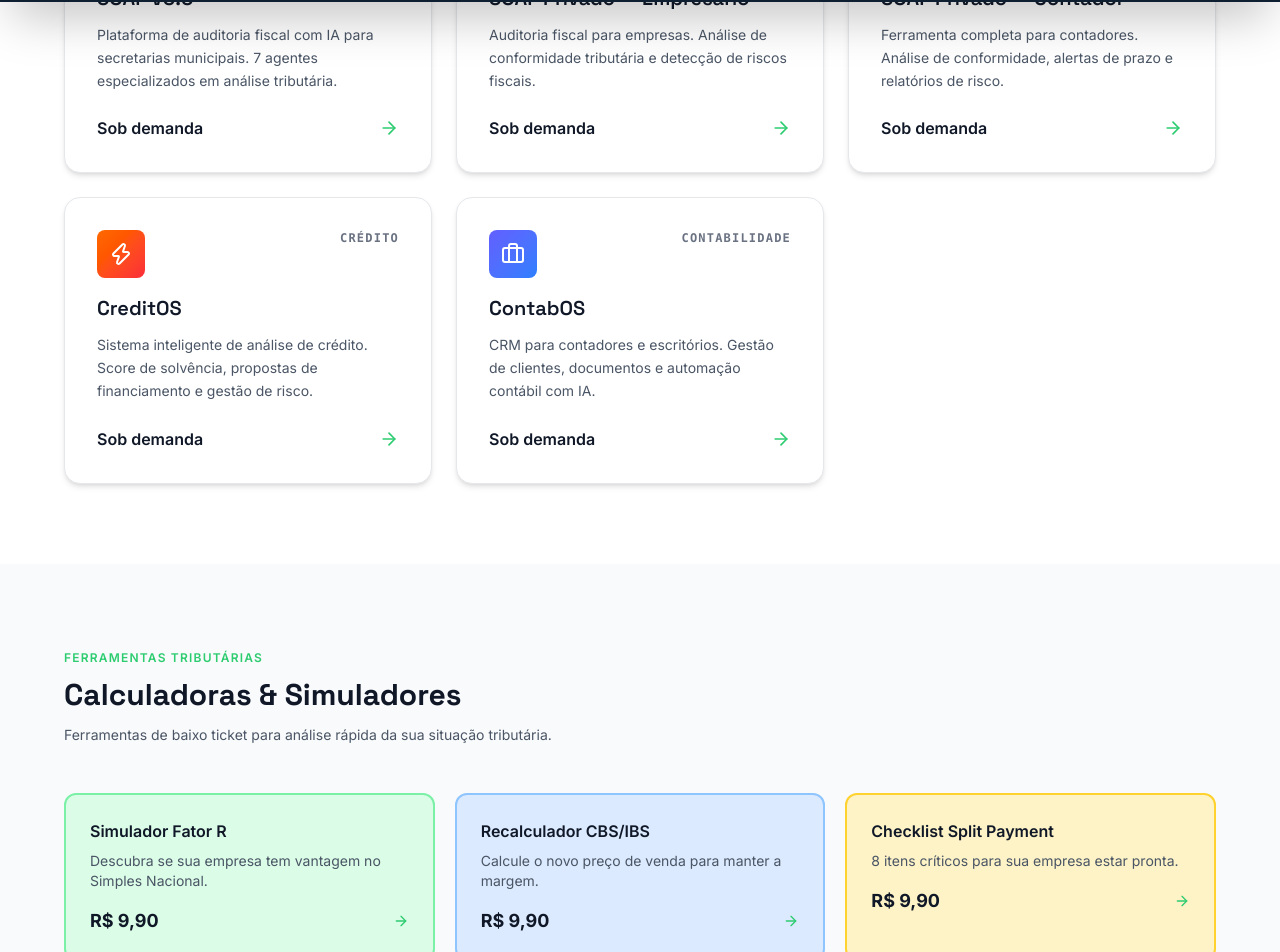
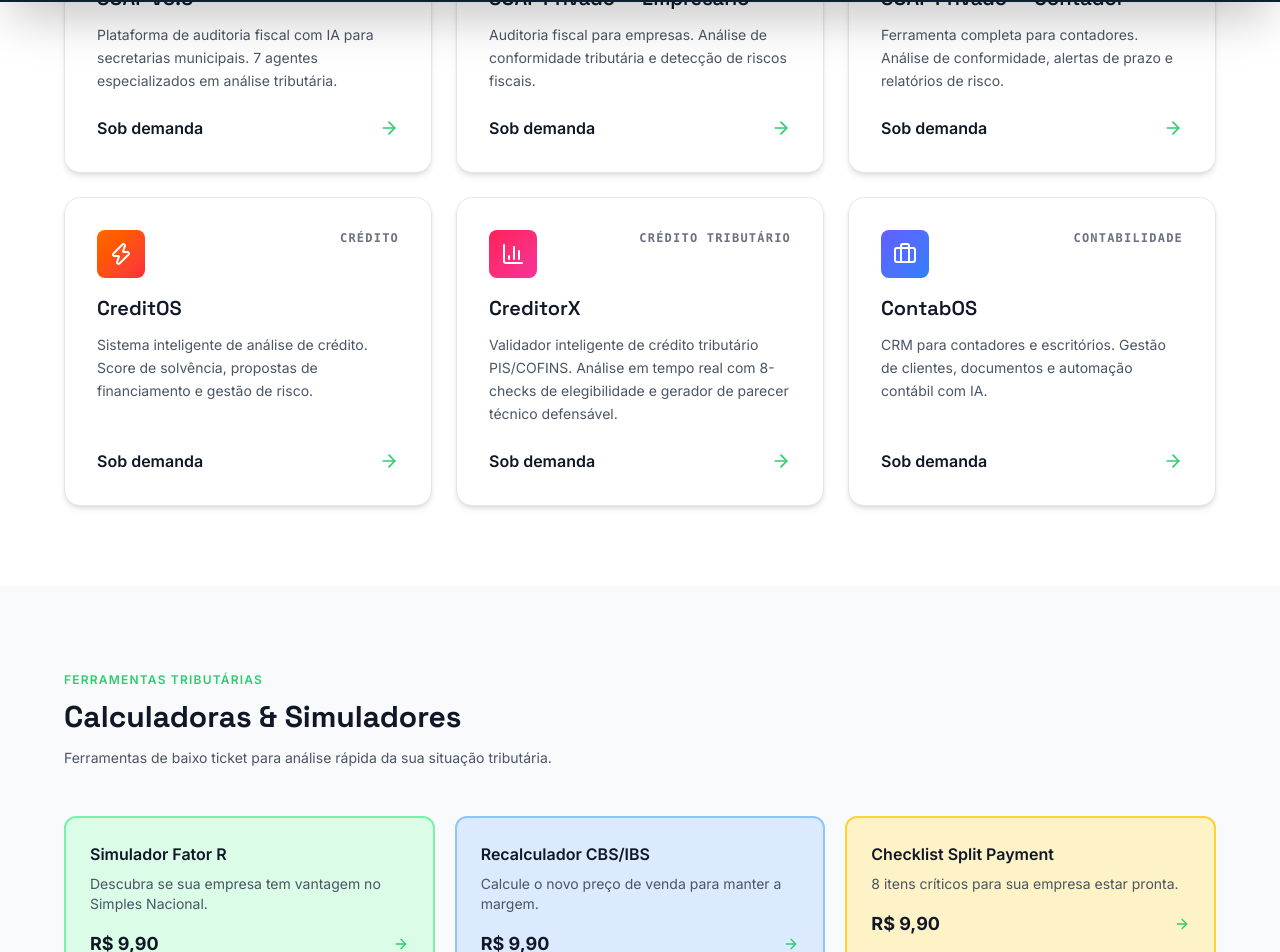
Before and after one commit to pedrosalomao881-star/triade-ia-site, a Next.js app: page /solucoes in a window 1280 px wide. Shown: the part 798-1750 px from the top of the page. Built offline with nearby package versions, Linux system fonts and the light colour scheme.

Commit message:
Add CreditorX to solutions page

```diff
--- a/app/solucoes/page.tsx
+++ b/app/solucoes/page.tsx
@@ -46,6 +46,16 @@ const sistemasPremiun = [
     cor: "from-orange-500 to-red-500",
     icon: Zap,
     href: "https://triadeiaos.com/creditOS/sistema",
+    preco: "Sob demanda",
+  },
+  {
+    id: "creditorx",
+    titulo: "CreditorX",
+    descricao: "Validador inteligente de crédito tributário PIS/COFINS. Análise em tempo real com 8-checks de elegibilidade e gerador de parecer técnico defensável.",
+    categoria: "Crédito Tributário",
+    cor: "from-rose-500 to-pink-500",
+    icon: BarChart3,
+    href: "https://triadeiaos.com/creditorX/sistema",
     preco: "Sob demanda",
   },
   {
```
